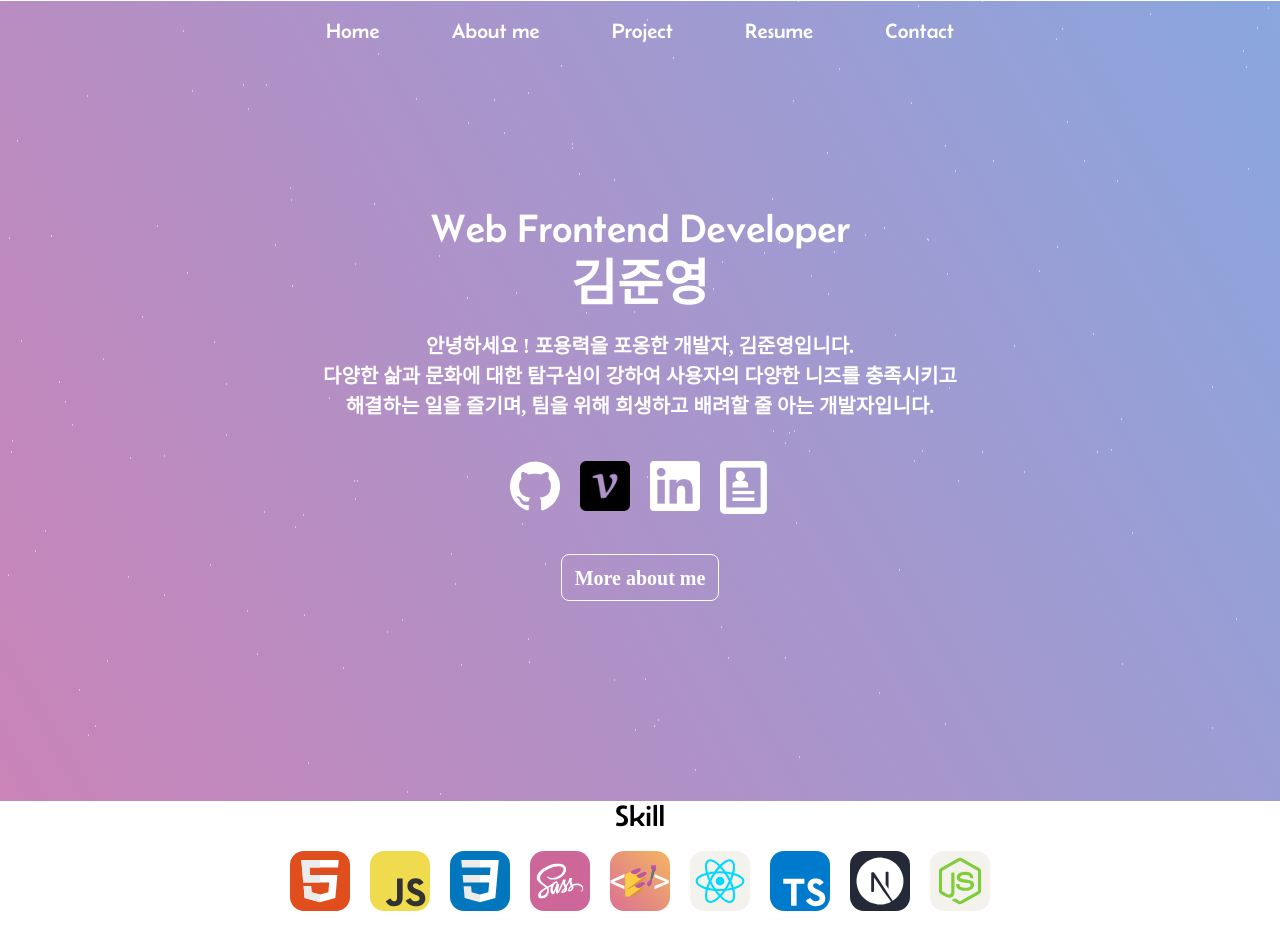
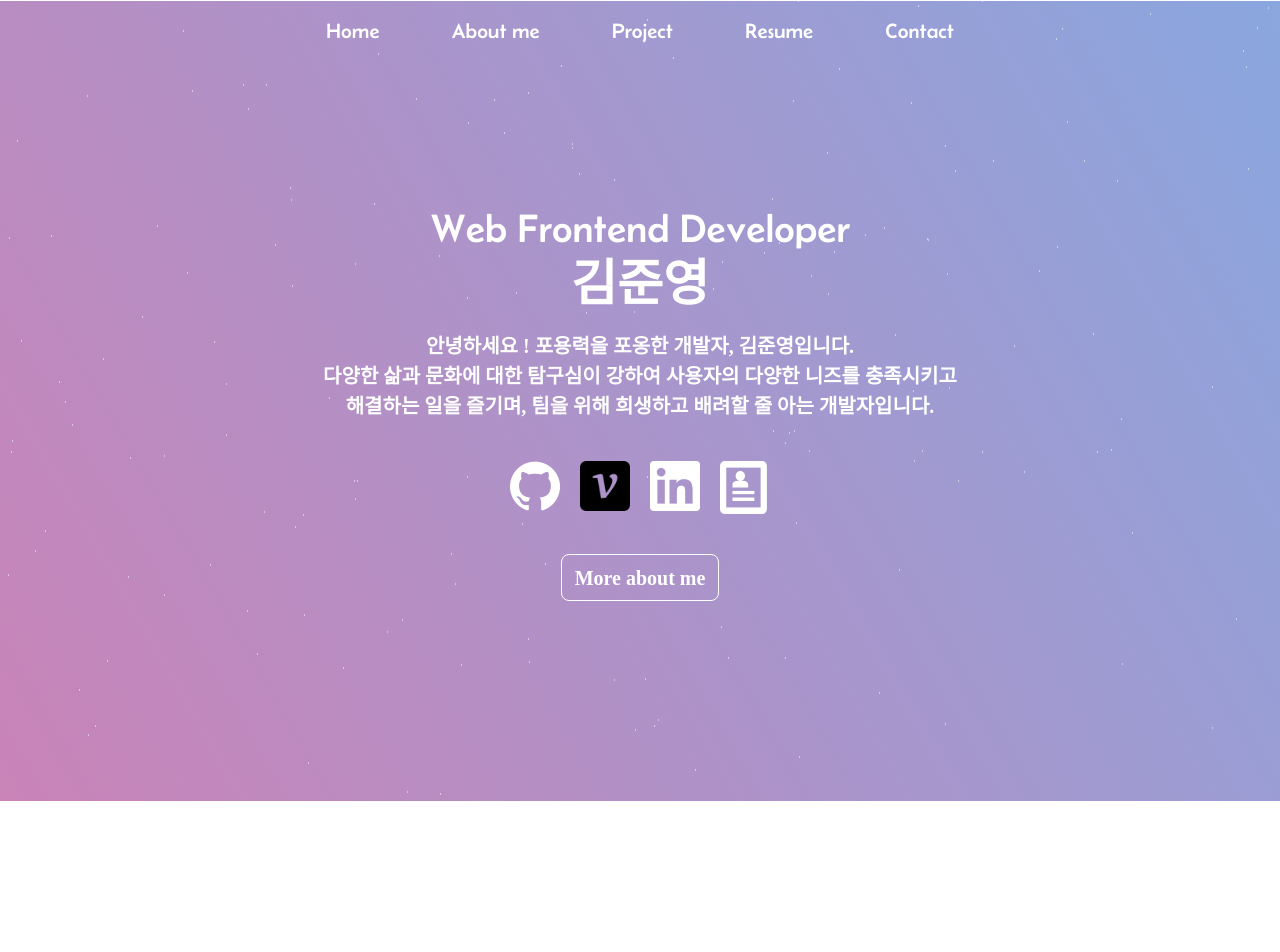
Before and after one commit to zunyange/portfolio, a React (Create React App) app: page / in a window 1280 px wide. Shown: the top 952 px of the page. Built offline with nearby package versions, Linux system fonts and the light colour scheme; a web font is replaced by a local one.

Commit message:
ADD : Infinite Slide

```diff
--- a/src/components/About/About.js
+++ b/src/components/About/About.js
@@ -24,9 +24,9 @@ const About = ({ about }) => {
           <S.SkillBox>
             {data.map(info => {
               return (
-                <div key={info.id}>
+                <S.ImgWrap key={info.id}>
                   <img src={info.src} alt={info.name} />
-                </div>
+                </S.ImgWrap>
               );
             })}
           </S.SkillBox>
--- a/src/components/About/AboutStyled.js
+++ b/src/components/About/AboutStyled.js
@@ -29,32 +29,49 @@ export const IntroduceImg = styled.img`
 `;
 
 export const SkillWrap = styled.div`
-  display: flex;
-  flex-direction: column;
-  align-items: center;
-  justify-content: center;
+  position: relative;
+  display: grid;
+  place-items: center;
+  margin: auto;
+  overflow: hidden;
+  min-height: 100vh;
 `;
 
 export const Skill = styled.div`
   font-size: 30px;
 `;
+
 export const SkillBox = styled.div`
   display: flex;
+  animation: scroll 10s linear infinite;
+
+  @keyframes scroll {
+    0% {
+      transform: translateX(0);
+    }
+    100% {
+      transform: translateX(-300px);
+    }
+  }
+  &:hover {
+    animation-play-state: paused;
+  }
+`;
+
+export const ImgWrap = styled.div`
+  display: flex;
+  align-items: center;
   gap: 20px;
-  width: 700px;
-  margin-top: 20px;
-  overflow: auto;
-  white-space: nowrap;
-  ::-webkit-scrollbar {
-    display: none;
-  }
-  /* overflow: hidden; */
+  perspective: 100px;
 
   img {
     /* display: block; */
     width: 60px;
+    transition: transform 0.5s;
+    &:hover {
+      transform: translateZ(10px);
+    }
   }
 `;
-
 // export const SkillWrap = styled.div``;
 // export const SkillWrap = styled.div``;
```
